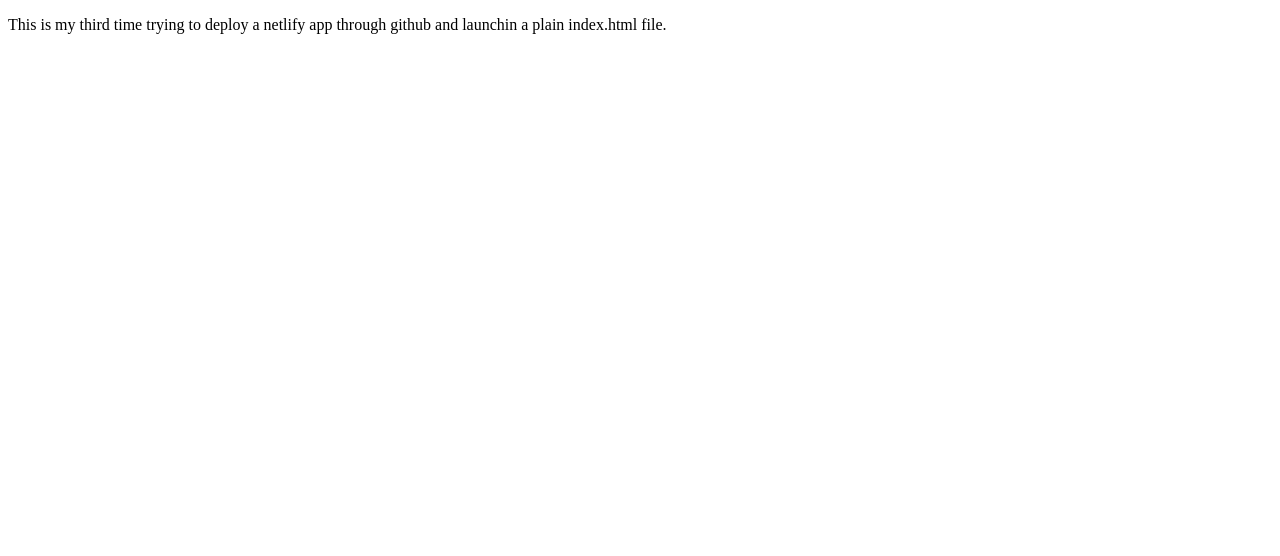
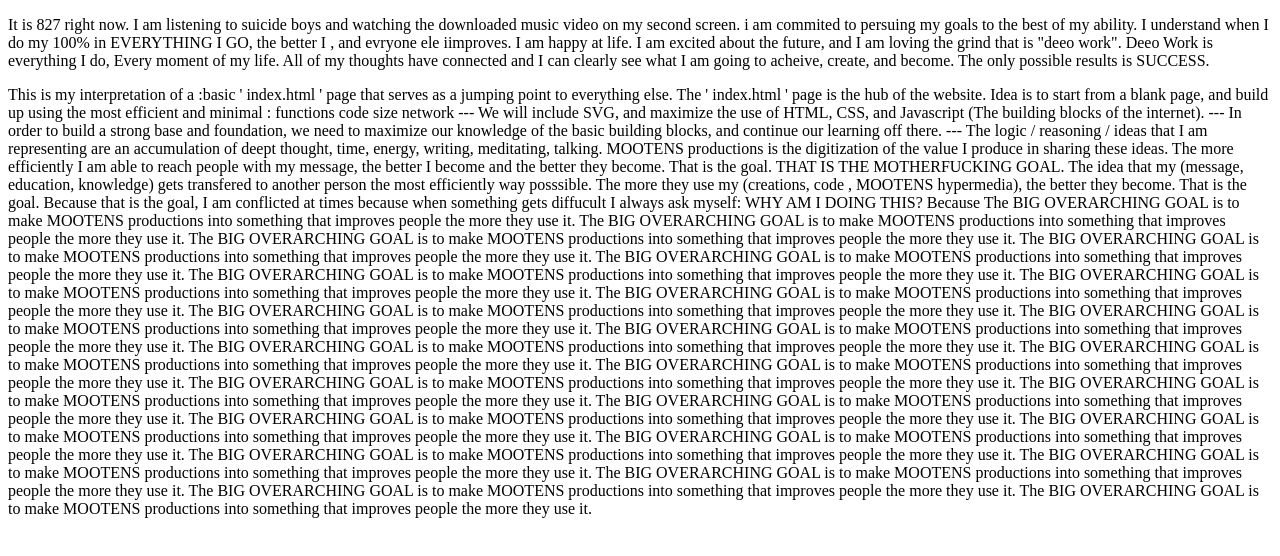
Before and after one commit to MittensCute/mootensProductions, a plain HTML site: page index/index.html in a window 1280 px wide. Drawn offline with Linux system fonts and the light colour scheme.

Commit message:
added <p> tag
I added a <p> tag that better resembles my train of thought right now

```diff
--- a/index/index.html
+++ b/index/index.html
@@ -1,12 +1,66 @@
 <!DOCTYPE html>
 <head>
-<title>
-MOOTENS PRODUCTIONS
-</title>
+<title>MOOTENS PRODUCTIONS</title>
 </head>
 <body>
-<p>
-This is my third time trying to deploy a netlify app through github and launchin a plain index.html file.
+<p>It is 827 right now. I am listening to suicide boys and watching the downloaded music video on my second screen. i am commited to persuing my goals to the best of my ability. I understand when I do my 100% in EVERYTHING I GO, the better I , and evryone ele iimproves. I am happy at life. I am excited about the future, and I am loving the grind that is "deeo work". Deeo Work is everything I do, Every moment of my life. All of my thoughts have connected and I can clearly see what I am going to acheive, create, and become. The only possible results is SUCCESS. </p>
+<p>This is my interpretation of a :basic ' index.html ' page that serves as a jumping point to everything else. The ' index.html ' page is the hub of the website.
+
+Idea is to start from a blank page, and build up using the most efficient and minimal :
+functions
+code
+size
+network
+
+---
+We will include SVG, and maximize the use of HTML, CSS, and Javascript (The building blocks of the internet).
+
+---
+
+In order to build a strong base and foundation, we need to maximize our knowledge of the basic building blocks, and continue our learning off there.
+
+
+---
+The logic / reasoning / ideas that I am representing are an accumulation of deept thought, time, energy, writing, meditating, talking.
+
+MOOTENS productions is the digitization of the value I produce in sharing these ideas. The more efficiently I am able to reach people with my message, the better I become and the better they become. That is the goal.
+
+THAT IS THE MOTHERFUCKING GOAL.
+
+The idea that my (message, education, knowledge) gets transfered to another person the most efficiently way posssible. The more they use my (creations, code , MOOTENS hypermedia), the better they become.
+
+That is the goal.
+
+Because that is the goal, I am conflicted at times because when something gets diffucult I always ask myself: WHY AM I DOING THIS?
+
+Because The BIG OVERARCHING GOAL is to make MOOTENS productions into something that improves people the more they use it.
+The BIG OVERARCHING GOAL is to make MOOTENS productions into something that improves people the more they use it.
+The BIG OVERARCHING GOAL is to make MOOTENS productions into something that improves people the more they use it.
+The BIG OVERARCHING GOAL is to make MOOTENS productions into something that improves people the more they use it.
+The BIG OVERARCHING GOAL is to make MOOTENS productions into something that improves people the more they use it.
+The BIG OVERARCHING GOAL is to make MOOTENS productions into something that improves people the more they use it.
+The BIG OVERARCHING GOAL is to make MOOTENS productions into something that improves people the more they use it.
+The BIG OVERARCHING GOAL is to make MOOTENS productions into something that improves people the more they use it.
+The BIG OVERARCHING GOAL is to make MOOTENS productions into something that improves people the more they use it.
+The BIG OVERARCHING GOAL is to make MOOTENS productions into something that improves people the more they use it.
+The BIG OVERARCHING GOAL is to make MOOTENS productions into something that improves people the more they use it.
+
+
+The BIG OVERARCHING GOAL is to make MOOTENS productions into something that improves people the more they use it.
+The BIG OVERARCHING GOAL is to make MOOTENS productions into something that improves people the more they use it.
+The BIG OVERARCHING GOAL is to make MOOTENS productions into something that improves people the more they use it.
+The BIG OVERARCHING GOAL is to make MOOTENS productions into something that improves people the more they use it.
+The BIG OVERARCHING GOAL is to make MOOTENS productions into something that improves people the more they use it.
+The BIG OVERARCHING GOAL is to make MOOTENS productions into something that improves people the more they use it.
+The BIG OVERARCHING GOAL is to make MOOTENS productions into something that improves people the more they use it.
+The BIG OVERARCHING GOAL is to make MOOTENS productions into something that improves people the more they use it.
+The BIG OVERARCHING GOAL is to make MOOTENS productions into something that improves people the more they use it.
+The BIG OVERARCHING GOAL is to make MOOTENS productions into something that improves people the more they use it.
+The BIG OVERARCHING GOAL is to make MOOTENS productions into something that improves people the more they use it.
+The BIG OVERARCHING GOAL is to make MOOTENS productions into something that improves people the more they use it.
+The BIG OVERARCHING GOAL is to make MOOTENS productions into something that improves people the more they use it.
+The BIG OVERARCHING GOAL is to make MOOTENS productions into something that improves people the more they use it.
 </p>
 </body>
+
 </html>
```
